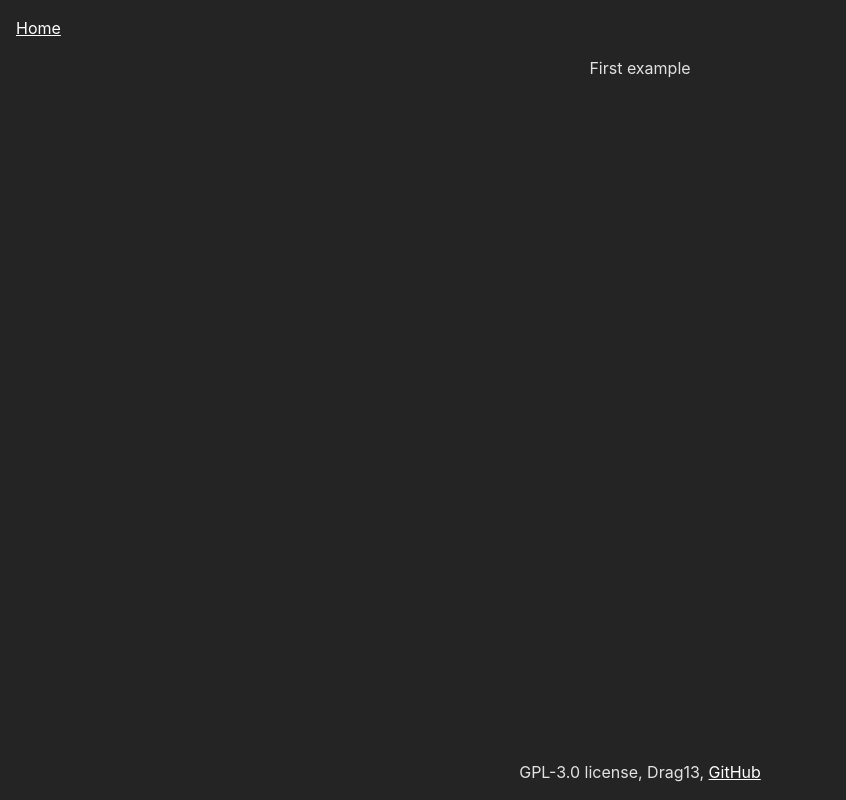
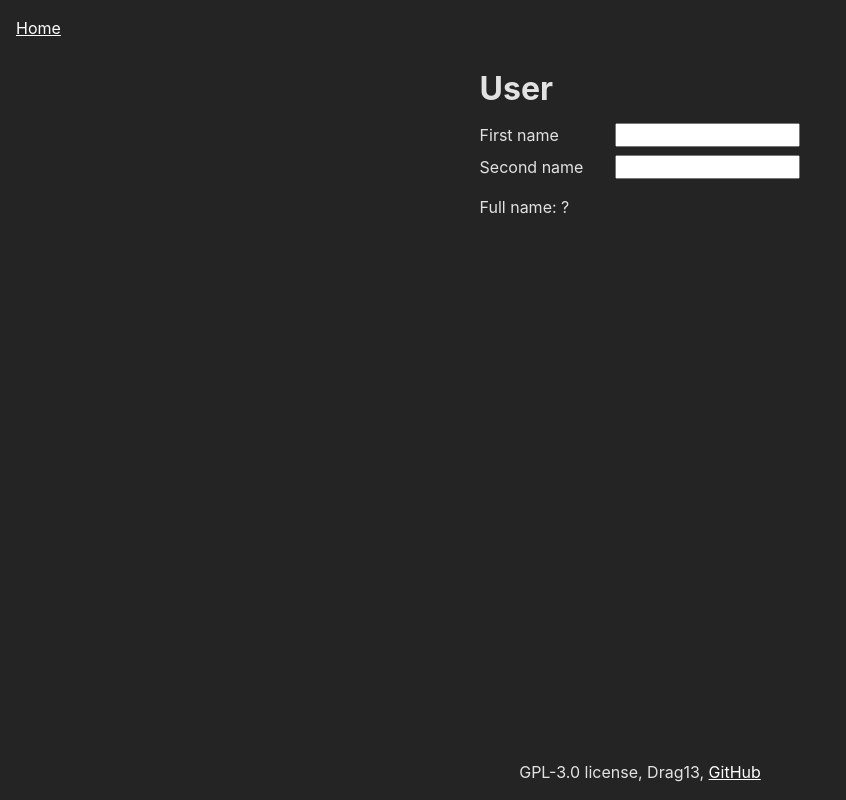
Before and after one commit to Drag13/react-code-smells-examples, a React (Vite) app: page /#/overstate in a window 1280 px wide. Shown: the whole page, without its empty margins (0-846 px from the left). Built offline with nearby package versions, Linux system fonts and the light colour scheme.

Commit message:
OverState

```diff
--- a/src/examples/overstate/index.jsx
+++ b/src/examples/overstate/index.jsx
@@ -1,3 +1,48 @@
+import { useState } from "react";
+import styles from "./index.module.css";
+
 export default function App() {
-  return <>First example</>;
+  const [user, setUserData] = useState({
+    firstName: "",
+    secondName: "",
+    fullName: "",
+  });
+
+  const { firstName, secondName, fullName } = user;
+
+  function updateFirstName(e) {
+    const { value } = e.target;
+    setUserData({
+      ...user,
+      firstName: value,
+      fullName: `${value}, ${secondName}`,
+    });
+  }
+
+  function updateSecondName(e) {
+    const { value } = e.target;
+    setUserData({
+      ...user,
+      secondName: value,
+      fullName: `${firstName}, ${value}`,
+    });
+  }
+
+  return (
+    <form className={styles.root}>
+      <h1>User</h1>
+
+      <label>
+        First name
+        <input type="text" value={firstName} onChange={updateFirstName} />
+      </label>
+
+      <label>
+        Second name
+        <input type="text" value={secondName} onChange={updateSecondName} />
+      </label>
+
+      <p>Full name: {fullName || "?"}</p>
+    </form>
+  );
 }
--- /dev/null
+++ b/src/examples/overstate/index.module.css
@@ -0,0 +1,6 @@
+.root label {
+  display: flex;
+  gap: 2rem;
+  justify-content: space-between;
+  margin-bottom: 0.5rem;
+}
```
Also changed, not shown: src/examples/overstate/index.fixed.jsx (+50 -0 lines).
